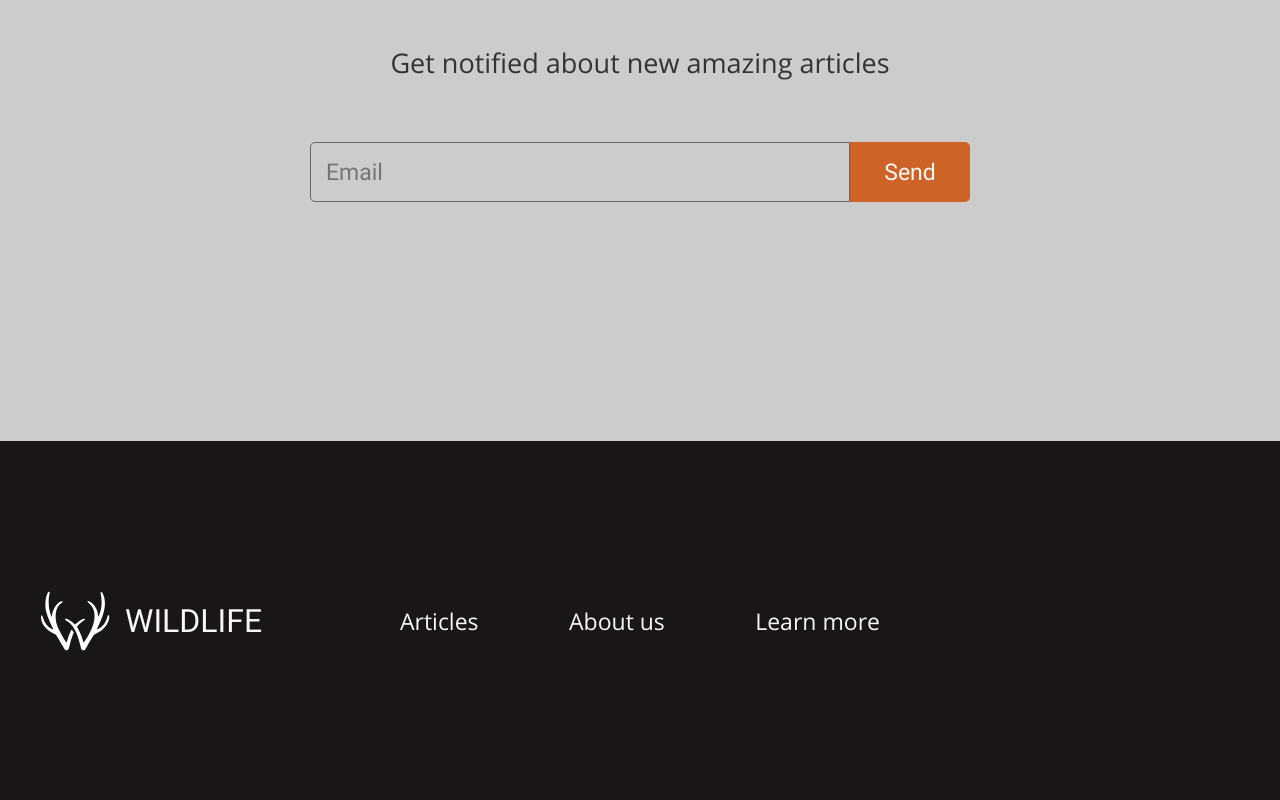
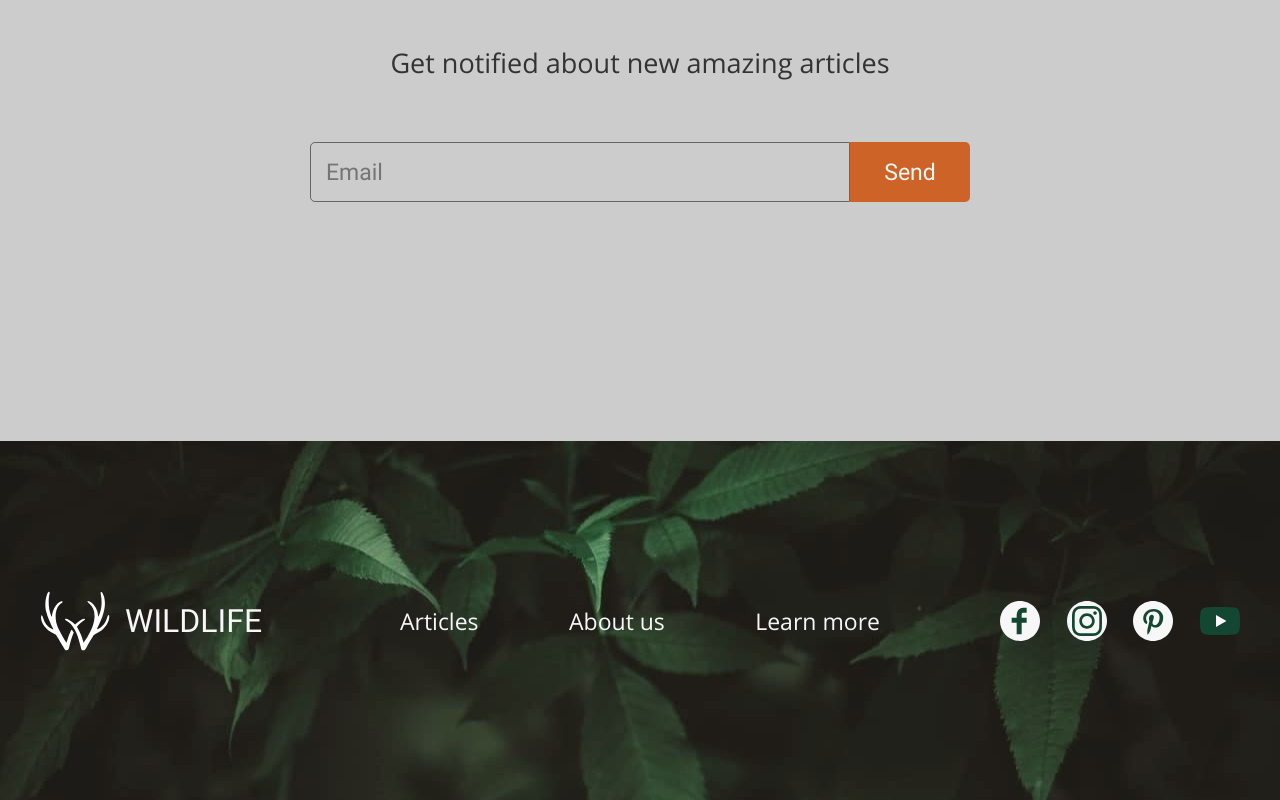
Before and after one commit to grigoran/wildlife, a plain HTML site: page index.html in a window 1280 px wide. Shown: the part 1706-2506 px from the top of the page. Drawn offline with Linux system fonts and the light colour scheme; the site is published under a folder, as on GitHub Pages, so addresses that start at the root find nothing.

Commit message:
fix: edit res paths

```diff
--- a/css/style.css
+++ b/css/style.css
@@ -122,7 +122,7 @@ body {
 
 .survival {
   height: 779px;
-  background-image: url("/img/survival-background.png");
+  background-image: url("../img/survival-background.png");
   background-repeat: no-repeat;
   background-position-x: center;
   background-color: #02160b;
@@ -353,7 +353,7 @@ body {
   box-sizing: border-box;
   height: 359px;
 
-  background-image: url("/img/footer-background.jpg");
+  background-image: url("../img/footer-background.jpg");
   background-repeat: no-repeat;
   background-position-x: center;
   background-color: #181617;
@@ -371,28 +371,27 @@ body {
   flex-basis: 240px;
 }
 
-.social li{
+.social li {
   width: 40px;
   height: 40px;
 }
 
-.social__facebook{
-  background-image: url(/svg/facebook-ico.svg);
+.social__facebook {
+  background-image: url(../svg/facebook-ico.svg);
 }
 
-.social__inst{
-  background-image: url(/svg/inst-ico.svg);
+.social__inst {
+  background-image: url(../svg/inst-ico.svg);
 }
 
-.social__p{
-  background-image: url(/svg/p-ico.svg);
+.social__p {
+  background-image: url(../svg/p-ico.svg);
 }
 
-.social__yt{
-  background-image: url(/svg/yt-ico-op.svg);
+.social__yt {
+  background-image: url(../svg/yt-ico-op.svg);
   background-repeat: no-repeat;
 }
-
 
 @media (max-width: 1000px) {
   .footer {
```
Also changed, not shown: index.html (+12 -4 lines).
